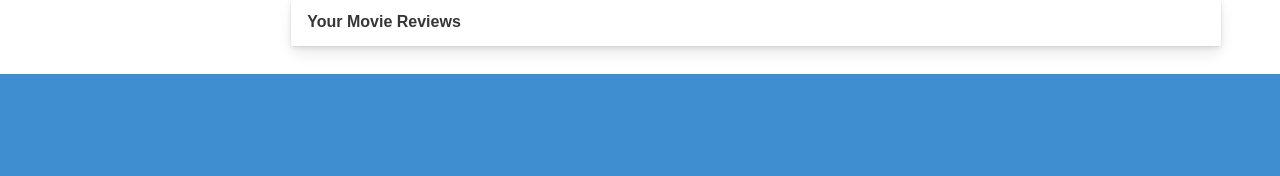
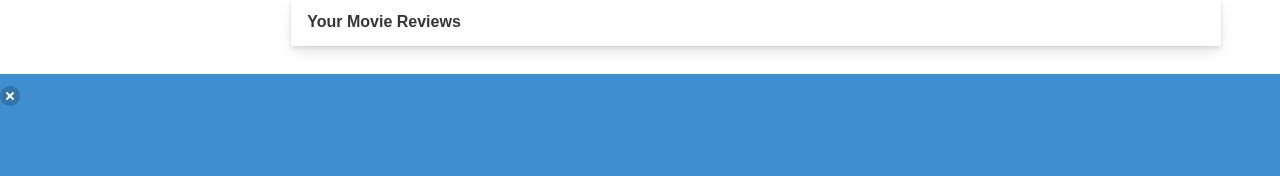
Before and after one commit to stevengoldbergm/movie-mate-3.0, a React (Create React App) app in the folder client/: page /profile in a window 1280 px wide. Shown: the part 479-655 px from the top of the page. Built offline with nearby package versions, Linux system fonts and the light colour scheme.

Commit message:
Added chat window to all pages

```diff
--- a/client/src/App.js
+++ b/client/src/App.js
@@ -9,6 +9,7 @@ import Footer2 from './components/Footer2/Footer2'
 import Profile from './pages/Profile';
 import SignUpForm from './pages/SignUp';
 import LoginForm from './pages/LoginForm';
+import Chat from './components/Chat'
 
 
 // Import Pages
@@ -100,6 +101,7 @@ function App() {
                 element={<Navigate to="/" />}
               />
             </Routes>
+          <Chat />
           <Footer2 />
         </>
       </Router>
```
